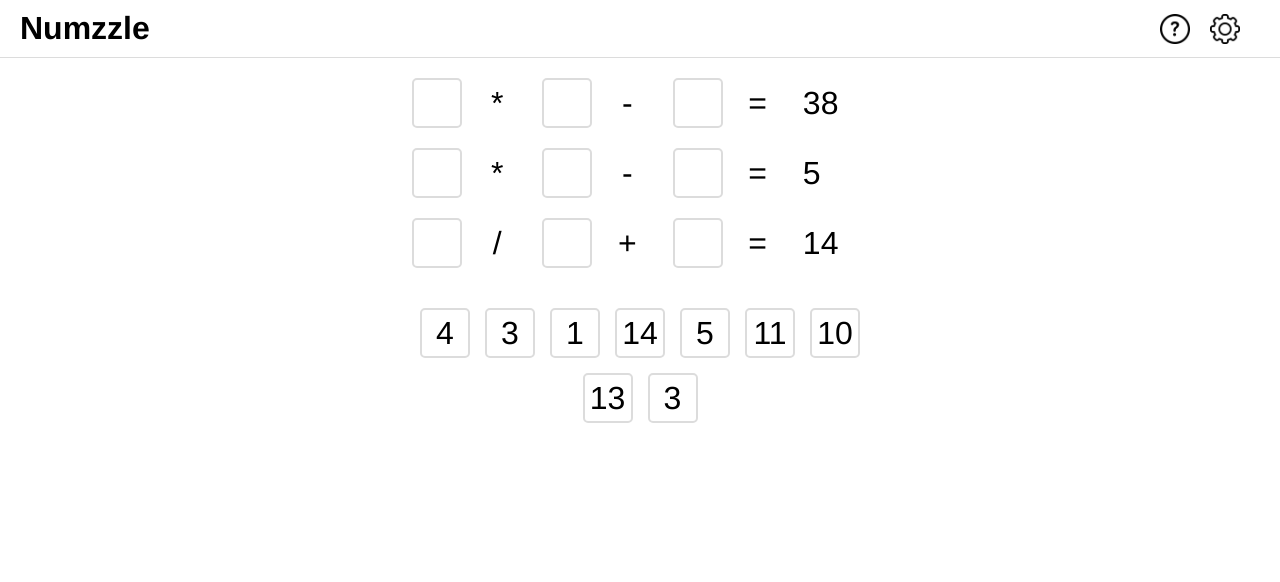
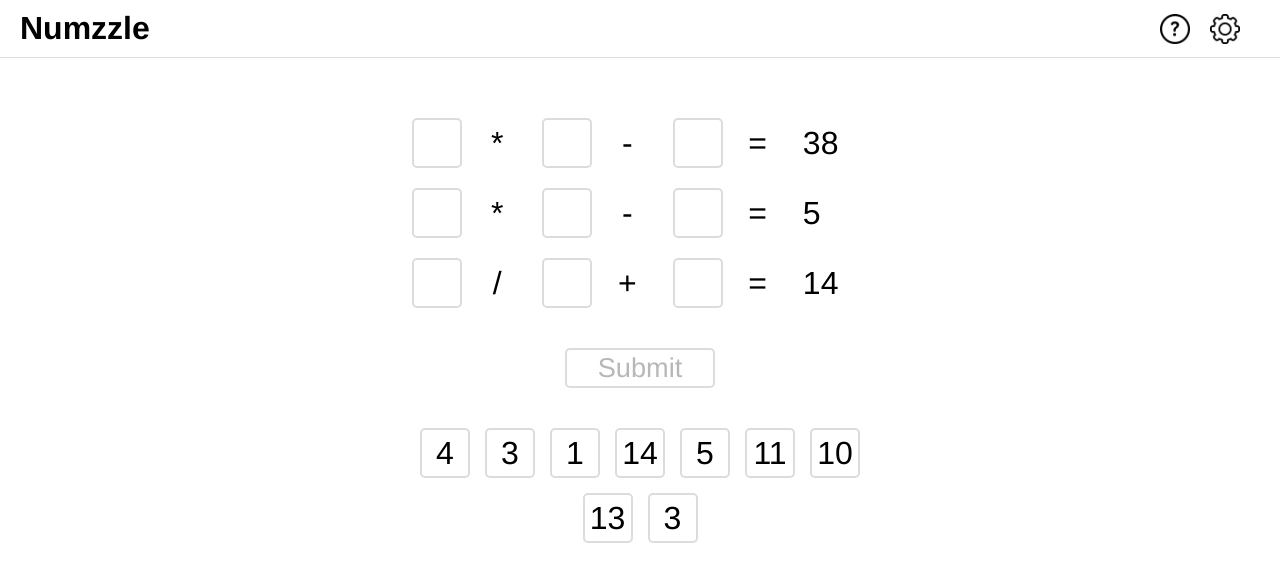
Before and after one commit to StanoSpodniak/numzzle, a React (Create React App) app: page / in a window 1280 px wide. Shown: the top 582 px of the page. Built offline with nearby package versions, Linux system fonts and the light colour scheme.

Commit message:
Added play game functionality

```diff
--- a/src/Main/Game/Game.js
+++ b/src/Main/Game/Game.js
@@ -3,6 +3,8 @@ import Problem from "./Problem";
 import "./game.css";
 
 const Game = ({ isNewGame, isGiveUp }) => {
+    const math = require('mathjs');
+
     const [firstProblem, setFirstProblem] = useState([]);
     const [secondProblem, setSecondProblem] = useState([]);
     const [thirdProblem, setThirdProblem] = useState([]);
@@ -11,6 +13,11 @@ const Game = ({ isNewGame, isGiveUp }) => {
     const [playNumbers, setPlayNumbers] = useState([]);
     const [clickedNumbers, setClickedNumbers] = useState([""]);
     const tileRefs = useRef([]);
+    const inventoryTileRefs = useRef([]);
+
+    const [submitButtonText, setSubmitButtonText] = useState("Submit");
+    const [disableSubmitButton, setDisableSubmitButton] = useState(true);
+    const [gameIsOver, setGameIsOver] = useState(false);
 
     useEffect(() => {
         setFirstProblem(Problem());
@@ -19,9 +26,9 @@ const Game = ({ isNewGame, isGiveUp }) => {
     },[]);
 
     useEffect(() => {
-        //console.log(firstProblem);
-        //console.log(secondProblem);
-        //console.log(thirdProblem);
+        console.log(firstProblem);
+        console.log(secondProblem);
+        console.log(thirdProblem);
 
         if (firstProblem && secondProblem && thirdProblem) {
             let numbers = [firstProblem.firstRndNmb];
@@ -51,6 +58,14 @@ const Game = ({ isNewGame, isGiveUp }) => {
     },[solution]);
 
     useEffect(() => {
+        if(clickedNumbers.includes("") || clickedNumbers.length !== playNumbers.length) {
+            setDisableSubmitButton(true);
+        } else {
+            setDisableSubmitButton(false);
+        }
+    }, [clickedNumbers, playNumbers]);
+
+    useEffect(() => {
         if(isNewGame) {
             handleNewGame();
         }
@@ -62,9 +77,96 @@ const Game = ({ isNewGame, isGiveUp }) => {
         }
     },[isGiveUp]);
 
+    const handleClick = (index) => {
+        const button = inventoryTileRefs.current[index];
+        button.disabled = true;
+
+        const currentPlayfield = [...clickedNumbers];
+        for(let i = 0; i < 9; i++) {
+            if(!currentPlayfield[i]) {
+                currentPlayfield[i] = button.innerText;
+                setClickedNumbers(currentPlayfield);
+                break;
+            }
+        }
+    }
+
+    const handleDelete = (index) => {
+        if(!gameIsOver) {
+            const currentPlayfield = [...clickedNumbers];
+
+            for(let i = 0; i < playNumbers.length; i++) {
+                if(inventoryTileRefs.current[i].innerText === currentPlayfield[index] && inventoryTileRefs.current[i].disabled === true) {
+                    inventoryTileRefs.current[i].disabled = false;
+                    break;
+                }
+            }
+
+            currentPlayfield[index] = "";
+            setClickedNumbers(currentPlayfield);
+        }
+    }
+
+    const handleSubmit = () => {
+        let canSubmit = true;
+
+        for(let i = 0; i < playNumbers.length; i++) {
+            if(clickedNumbers[i] === undefined) {
+                canSubmit = false;
+            }
+        }
+
+        if(canSubmit) {
+            if((math.evaluate(`${clickedNumbers[0]} ${firstProblem.mathSign} ${clickedNumbers[1]} ${firstProblem.secondMathSign} ${clickedNumbers[2]}`) === firstProblem.result) &&
+            (math.evaluate(`${clickedNumbers[3]} ${secondProblem.mathSign} ${clickedNumbers[4]} ${secondProblem.secondMathSign} ${clickedNumbers[5]}`) === secondProblem.result) &&
+            (math.evaluate(`${clickedNumbers[6]} ${thirdProblem.mathSign} ${clickedNumbers[7]} ${thirdProblem.secondMathSign} ${clickedNumbers[8]}`) === thirdProblem.result)) {
+                setGameIsOver(true);
+                setSubmitButtonText("New Game");
+                for(let i = 0; i < 9; i++) {
+                    tileRefs.current[i].style.border = "2px solid #bdf5bd";
+                    tileRefs.current[i].style.color = "#189a18";
+                }
+            } else {
+                if(math.evaluate(`${clickedNumbers[0]} ${firstProblem.mathSign} ${clickedNumbers[1]} ${firstProblem.secondMathSign} ${clickedNumbers[2]}`) !== firstProblem.result) {
+                    changeStyleToWrong(0);
+                }
+
+                if(math.evaluate(`${clickedNumbers[3]} ${secondProblem.mathSign} ${clickedNumbers[4]} ${secondProblem.secondMathSign} ${clickedNumbers[5]}`) !== secondProblem.result) {
+                    changeStyleToWrong(3);
+                }
+
+                if(math.evaluate(`${clickedNumbers[6]} ${thirdProblem.mathSign} ${clickedNumbers[7]} ${thirdProblem.secondMathSign} ${clickedNumbers[8]}`) !== thirdProblem.result) {
+                    changeStyleToWrong(6);
+                }
+            }
+
+            if(submitButtonText === "New Game") {
+                handleNewGame();
+            }
+        }
+    }
+
+    const changeStyleToWrong = (index) => {
+        for(let i = index; i < index + 3; i++) {
+            tileRefs.current[i].style.border = "2px solid #ff8080";
+            tileRefs.current[i].style.color = "#e60000";
+            setTimeout(() => {
+                tileRefs.current[i].style.border = "2px solid gainsboro";
+                tileRefs.current[i].style.color = "black";
+            }, "2000");
+        }
+    }
+
     const handleNewGame = () => {
+        setGameIsOver(false);
+        setClickedNumbers([""]);
+        setPlayNumbers([]);
+        setSubmitButtonText("Submit");
+        setDisableSubmitButton(true);
+
         for(let i = 0; i < 9; i++) {
-            setClickedNumbers("");
+            tileRefs.current[i].style.border = "2px solid gainsboro";
+            tileRefs.current[i].style.color = "black";
         }
 
         setFirstProblem(Problem());
@@ -73,8 +175,15 @@ const Game = ({ isNewGame, isGiveUp }) => {
     }
 
     const handleGiveUp = () => {
+        setGameIsOver(true);
+        setSubmitButtonText("New Game");
+
         for(let i = 0; i < 9; i++) {
             setClickedNumbers(solution);
+            inventoryTileRefs.current[i].disabled = true;
+
+            tileRefs.current[i].style.border = "2px solid #bdf5bd";
+            tileRefs.current[i].style.color = "#189a18";
         }
     }
 
@@ -83,19 +192,22 @@ const Game = ({ isNewGame, isGiveUp }) => {
             <div className="playfield">
                 <button
                     className="tile"
-                    ref={ref => (tileRefs.current[0] = ref)}>
+                    ref={ref => (tileRefs.current[0] = ref)}
+                    onClick={() => handleDelete(0)}>
                     {clickedNumbers[0]}
                 </button>
                 <p className="item">{firstProblem.mathSign}</p>
                 <button
                     className="tile"
-                    ref={ref => (tileRefs.current[1] = ref)}>
+                    ref={ref => (tileRefs.current[1] = ref)}
+                    onClick={() => handleDelete(1)}>
                     {clickedNumbers[1]}
                 </button>
                 <p className="item">{firstProblem.secondMathSign}</p>
                 <button
                     className="tile"
-                    ref={ref => (tileRefs.current[2] = ref)}>
+                    ref={ref => (tileRefs.current[2] = ref)}
+                    onClick={() => handleDelete(2)}>
                     {clickedNumbers[2]}
                 </button>
                 <p className="item">=</p>
@@ -104,19 +216,22 @@ const Game = ({ isNewGame, isGiveUp }) => {
             <div className="playfield">
                 <button
                     className="tile"
-                    ref={ref => (tileRefs.current[3] = ref)}>
+                    ref={ref => (tileRefs.current[3] = ref)}
+                    onClick={() => handleDelete(3)}>
                     {clickedNumbers[3]}
                 </button>
                 <p className="item">{secondProblem.mathSign}</p>
                 <button
                     className="tile"
-                    ref={ref => (tileRefs.current[4] = ref)}>
+                    ref={ref => (tileRefs.current[4] = ref)}
+                    onClick={() => handleDelete(4)}>
                     {clickedNumbers[4]}
                 </button>
                 <p className="item">{secondProblem.secondMathSign}</p>
                 <button
                     className="tile"
-                    ref={ref => (tileRefs.current[5] = ref)}>
+                    ref={ref => (tileRefs.current[5] = ref)}
+                    onClick={() => handleDelete(5)}>
                     {clickedNumbers[5]}
                 </button>
                 <p className="item">=</p>
@@ -125,29 +240,37 @@ const Game = ({ isNewGame, isGiveUp }) => {
             <div className="playfield">
                 <button
                     className="tile"
-                    ref={ref => (tileRefs.current[6] = ref)}>
+                    ref={ref => (tileRefs.current[6] = ref)}
+                    onClick={() => handleDelete(6)}>
                     {clickedNumbers[6]}
                 </button>
                 <p className="item">{thirdProblem.mathSign}</p>
                 <button
                     className="tile"
-                    ref={ref => (tileRefs.current[7] = ref)}>
+                    ref={ref => (tileRefs.current[7] = ref)}
+                    onClick={() => handleDelete(7)}>
                     {clickedNumbers[7]}
                 </button>
                 <p className="item">{thirdProblem.secondMathSign}</p>
                 <button
                     className="tile"
-                    ref={ref => (tileRefs.current[8] = ref)}>
+                    ref={ref => (tileRefs.current[8] = ref)}
+                    onClick={() => handleDelete(8)}>
                     {clickedNumbers[8]}
                 </button>
                 <p className="item">=</p>
                 <p className="item result">{thirdProblem.result}</p>
+            </div>
+            <div className="submit-field">
+                <button id="submit-button" onClick={handleSubmit} disabled={disableSubmitButton}>{submitButtonText}</button>
             </div>
             <div id="inventory">
                 {playNumbers.map((number, i) => (
                     <button
                         key={i}
                         className="tile"
+                        ref={ref => (inventoryTileRefs.current[i] = ref)}
+                        onClick={() => handleClick(i)}
                         >{number}
                     </button>
                 ))}
--- a/src/Main/Game/game.css
+++ b/src/Main/Game/game.css
@@ -1,4 +1,5 @@
 #game {
+    margin: 40px 0;
     text-align: center;
 }
 
@@ -33,8 +34,27 @@
     background-color: white;
 }
 
+.submit-field {
+    height: 40px;
+    margin: 40px auto;
+    align-items: center;
+}
+
+#submit-button {
+    width: 150px;
+    height: 40px;
+    background-color: white;
+    border: 2px solid gainsboro;
+    border-radius: 5px;
+    font-size: 1.7em;
+}
+
+#submit-button:hover {
+    cursor: pointer;
+}
+
 #inventory {
-    margin: 40px auto;
+    margin: 20px auto;
     width: 80%;
     display: flex;
     flex-wrap: wrap;
```
